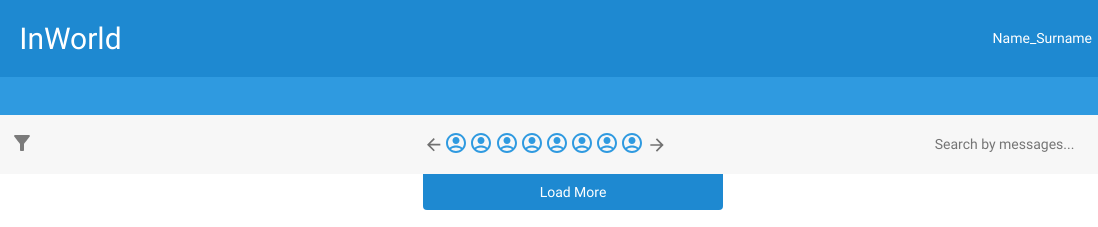
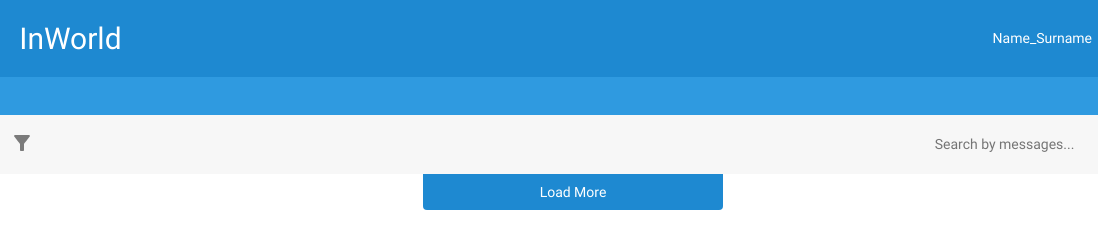
Before and after one commit to Yden00/DATAMOLA, a plain HTML site: page UI/src/HomePage/HomePage.html in a window 1280 px wide. Shown: the top 227 px of the page, 67-1165 px from the left. Drawn offline with Linux system fonts and the light colour scheme; a web font is replaced by a local one.

Commit message:
feat: deleted slider and created another dropdown:)

```diff
--- a/UI/src/HomePage/HomePage.css
+++ b/UI/src/HomePage/HomePage.css
@@ -128,21 +128,6 @@ main {
     outline: none;
 }
 
-.account-list {
-    display: flex;
-    justify-content: space-between;
-    align-content: center;
-    align-items: center;
-    width: 30vh;
-    margin-left: 10vw;
-}
-
-.account-list img {
-    cursor: pointer;
-    overflow: hidden;
-    position: relative;
-}
-
 .messages {
     display: flex;
     flex-direction: column;
--- a/UI/src/HomePage/HomePage.html
+++ b/UI/src/HomePage/HomePage.html
@@ -31,35 +31,19 @@
                         <input class="date" type="date">
                         <input class="private" type="checkbox">
                         <label for="private">show only private</label>
+                        <div class="private-message">
+                            <div class="account-list">
+                                <div class="account"></div>
+                                <div class="account"></div>
+                                <div class="account"></div>
+                                <div class="account"></div>
+                                <div class="account"></div>
+                                <div class="account"></div>
+                                <div class="account"></div>
+                                <div class="account"></div>
+                            </div>
+                        </div>
                     </div>
-                </div>
-                <div class="account-list">
-                    <img src=".././assets/icons/Arrow_back.svg" alt="Arrow_back">
-                    <div class="account">
-                        <img src=".././assets/icons/SmallAccount.svg" alt="SmallAccount">
-                    </div>
-                    <div class="account">
-                        <img src=".././assets/icons/SmallAccount.svg" alt="SmallAccount">
-                    </div>
-                    <div class="account">
-                        <img src=".././assets/icons/SmallAccount.svg" alt="SmallAccount">
-                    </div>
-                    <div class="account">
-                        <img src=".././assets/icons/SmallAccount.svg" alt="SmallAccount">
-                    </div>
-                    <div class="account">
-                        <img src=".././assets/icons/SmallAccount.svg" alt="SmallAccount">
-                    </div>
-                    <div class="account">
-                        <img src=".././assets/icons/SmallAccount.svg" alt="SmallAccount">
-                    </div>
-                    <div class="account">
-                        <img src=".././assets/icons/SmallAccount.svg" alt="SmallAccount">
-                    </div>
-                    <div class="account">
-                        <img src=".././assets/icons/SmallAccount.svg" alt="SmallAccount">
-                    </div>
-                    <img src=".././assets/icons/Arrow_forward.svg" alt="Arrow_forward">
                 </div>
                 <div class="search-input">
                     <input type="text" placeholder="Search by messages...">
```
